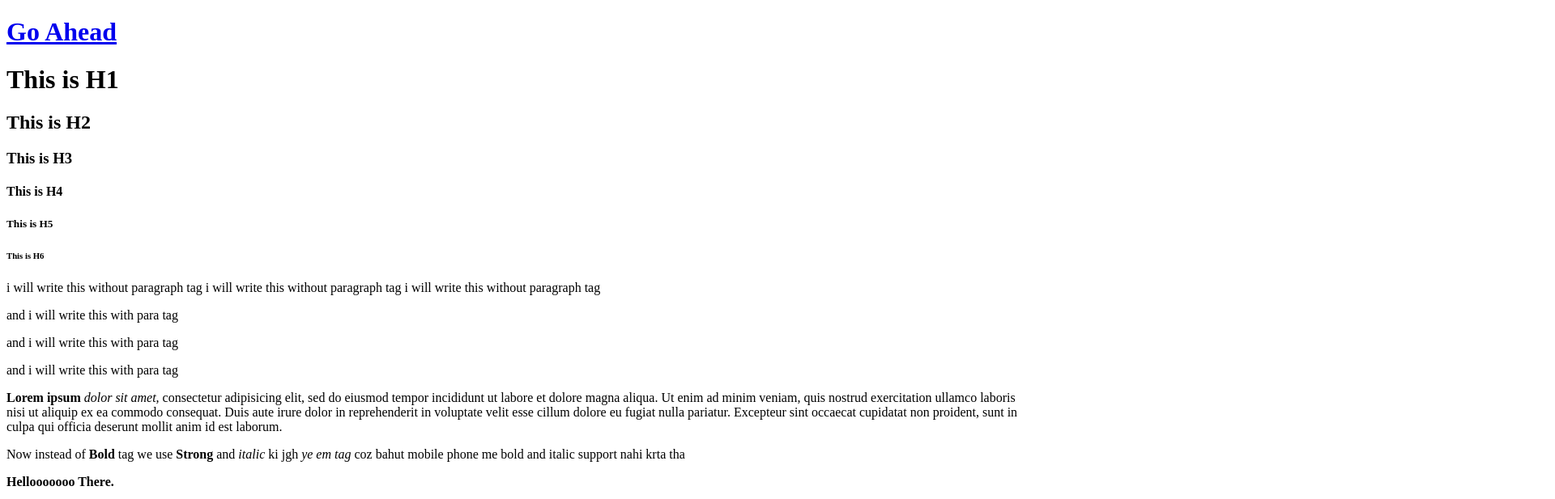
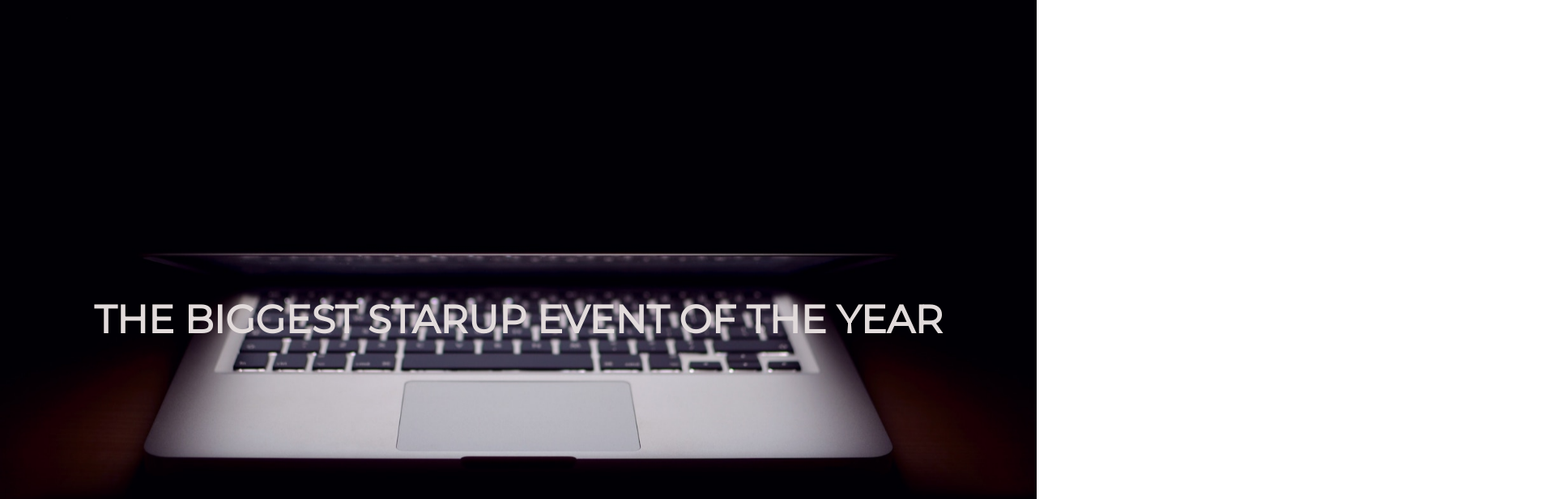
Before and after one commit to iamRishant/iamRishant.github.io, a plain HTML site: page index.html in a window 1280 px wide. Shown: the top 617 px of the page at 81% size, 1920 px wide, since content can reach past the window. Drawn offline with nearby package versions, Linux system fonts and the light colour scheme.

Commit message:
Update index.html

```diff
--- a/index.html
+++ b/index.html
@@ -1,34 +1,40 @@
 <!DOCTYPE html>
 <html>
+
 <head>
-	<title>My First Web Page</title>
-</head>
-<body>
-	<a href="index2.html"><h1>Go Ahead</h1></a>
-	<h1>This is H1</h1>
-	<h2>This is H2</h2>
-	<h3>This is H3</h3>
-	<h4>This is H4</h4>
-	<h5>This is H5</h5>
-	<h6>This is H6</h6>
-	i will write this without paragraph tag
-	i will write this without paragraph tag
-	i will write this without paragraph tag
-
-	<p>and i will write this with para tag</p>
-	<p>and i will write this with para tag</p>
-	<p>and i will write this with para tag</p>
-	<p><b>Lorem ipsum</b> <i>dolor sit amet,</i> consectetur adipisicing elit, sed do eiusmod
-	tempor incididunt ut labore et dolore magna aliqua. Ut enim ad minim veniam,
-	quis nostrud exercitation ullamco laboris nisi ut aliquip ex ea commodo
-	consequat. Duis aute irure dolor in reprehenderit in voluptate velit esse
-	cillum dolore eu fugiat nulla pariatur. Excepteur sint occaecat cupidatat non
-	proident, sunt in culpa qui officia deserunt mollit anim id est laborum.</p>
-	<p>Now instead of <b>Bold</b> tag we use <strong>Strong</strong> and <i>italic</i> ki jgh <em>ye em tag</em> coz bahut mobile phone me bold and italic support nahi krta tha </p>
+  <title>Startup</title>
+  <!-- what are these meta tags???:-ye jo viewport wala hai ye btata hai ki ye page mobile prr chlna chhaiye jaise ki scroll and zoom in zoom out touch ye sbb suport krne k liye -->
+  <meta charset="utf-8">
+  <meta name="viewport" content="width=device-width, initial-scale=1, shrink-to-fit=no">
 
 
+  <!-- Google Fonts -->
+  <link href="https://fonts.googleapis.com/css?family=Montserrat" rel="stylesheet">
 
-	<strong>Hellooooooo There.</strong>
+  <!-- Bootstrap CSS from a CDN. This way you don't have to include the bootstrap file yourself -->
+  <link rel="stylesheet" href="https://stackpath.bootstrapcdn.com/bootstrap/4.3.1/css/bootstrap.min.css"
+    integrity="sha384-ggOyR0iXCbMQv3Xipma34MD+dH/1fQ784/j6cY/iJTQUOhcWr7x9JvoRxT2MZw1T" crossorigin="anonymous">
+
+  <!-- Your own stylesheet -->
+  <link rel="stylesheet" type="text/css" href="style8.css">
+</head>
+
+<body>
+  <div class="container d-flex align-items-center h-100">
+          <header class="text-center col-12">
+
+        <h1><strong>THE BIGGEST STARUP EVENT OF THE YEAR</strong></h1>
+      </header>
+
+      <div class="buffer col-12"></div>
+      <section class="text-center col-12">
+
+        <hr>
+        <button class="btn btn-primary btn-xl">Find Out More</button>
+
+      </section>
+    </div>
+  </div>
 </body>
+
 </html>
-<!-- html likh kar tab click krenge to ye format apne aap aajaega
```
